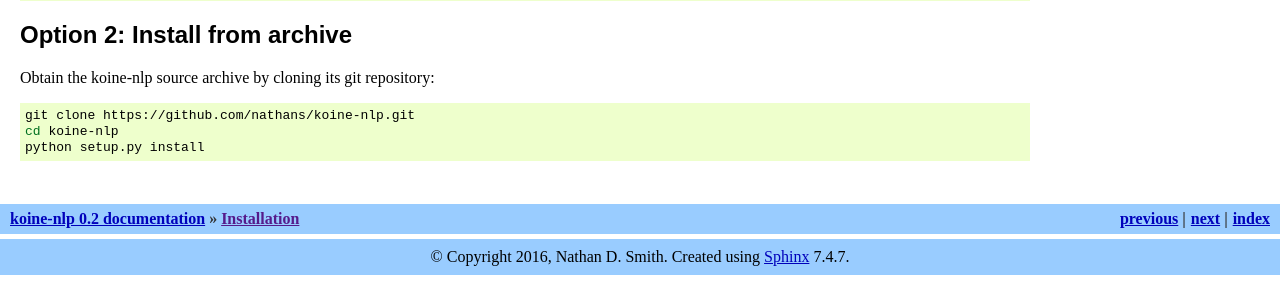
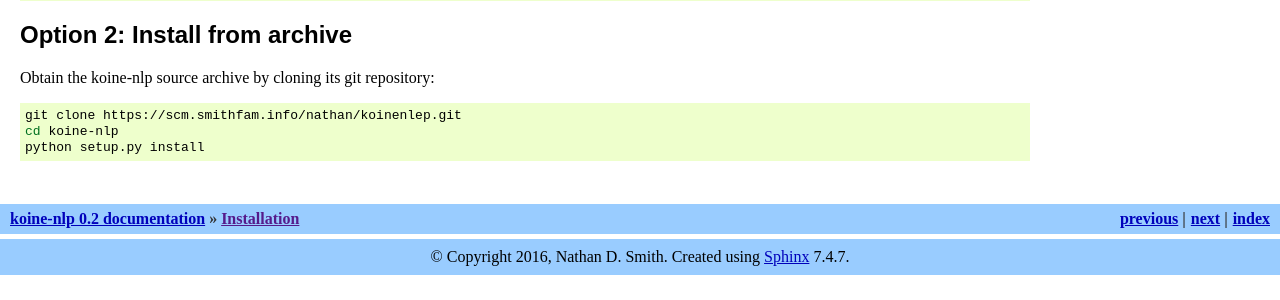
Before and after one commit to nathans/koinenlp, a Sphinx documentation site: the page built from doc/installing.rst, in a window 1280 px wide. Shown: the part 452-752 px from the top of the page. Built offline with Sphinx 7.4.7, drawn with Linux system fonts in a browser that asks for light colours; some of the changed lines change nothing that is shown.

Commit message:
Change docs to reflect new repo location

```diff
--- a/doc/installing.rst
+++ b/doc/installing.rst
@@ -35,6 +35,6 @@ Obtain the koine-nlp source archive by cloning its git repository:
 
 .. code-block:: bash
 
-   git clone https://github.com/nathans/koine-nlp.git
+   git clone https://scm.smithfam.info/nathan/koinenlep.git
    cd koine-nlp
    python setup.py install
```
